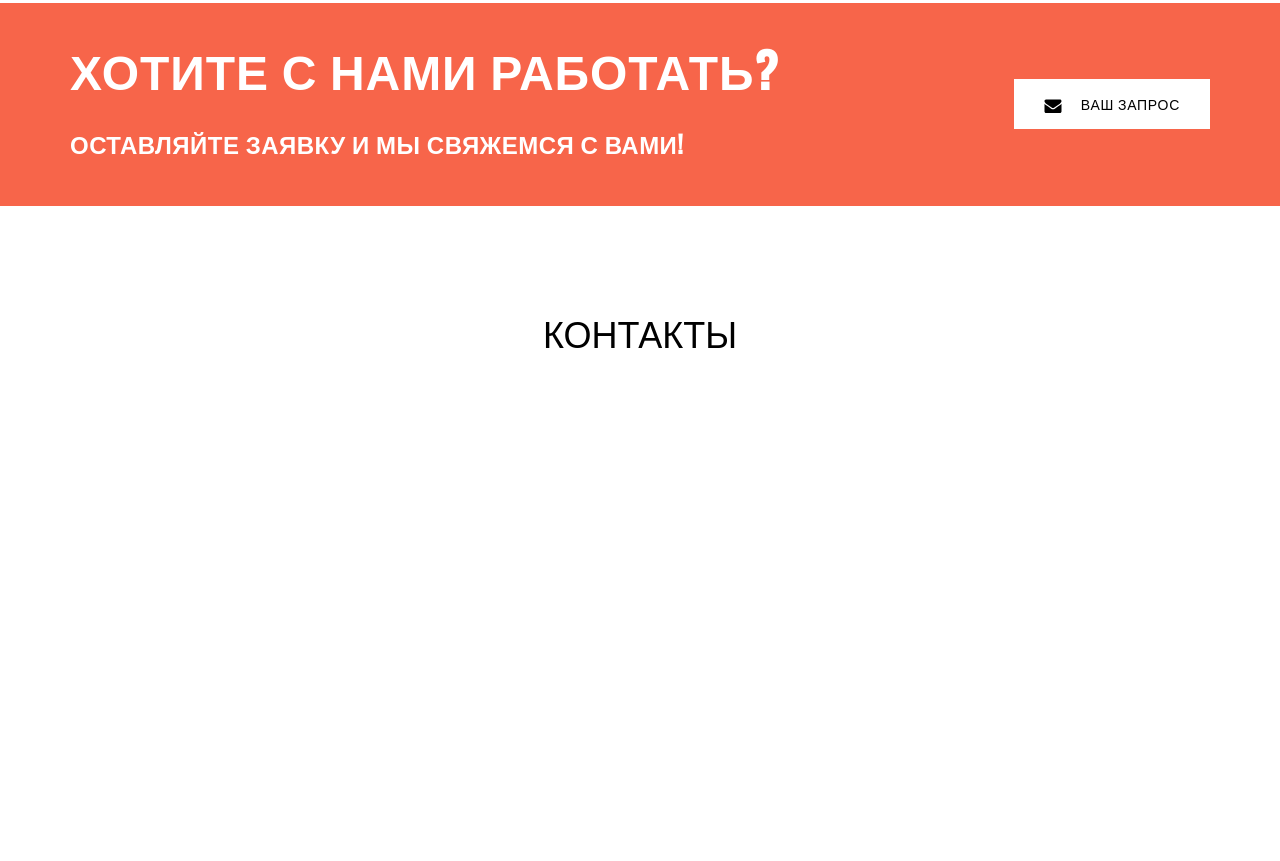
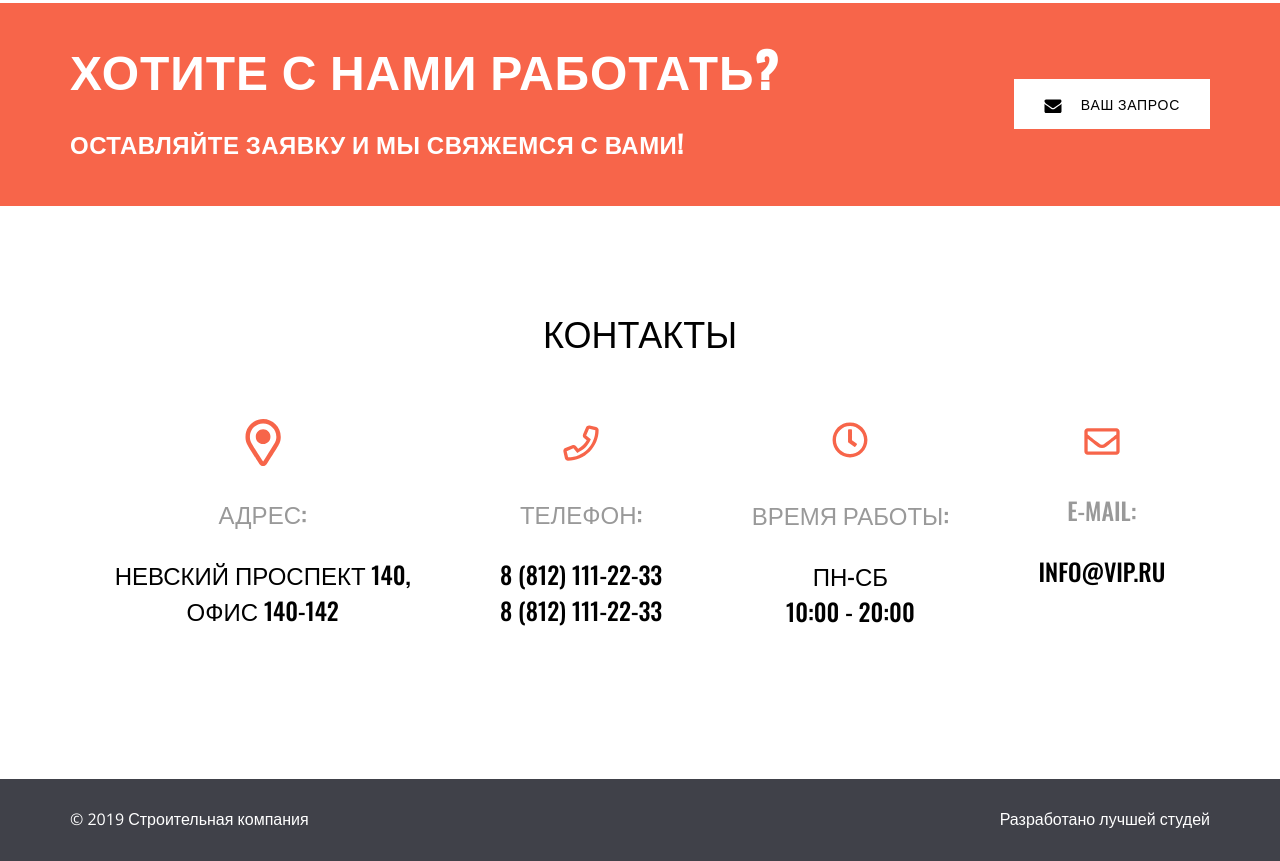
Before and after one commit to SerhiiKurdesha/test-work-2, a plain HTML site: page index.html in a window 1280 px wide. Shown: the part 5683-6544 px from the top of the page. Before the commit the page ends 6192 px from the top, so only its background shows below. Drawn offline with nearby package versions, Linux system fonts and the light colour scheme.

Commit message:
add home

```diff
--- a/index.html
+++ b/index.html
@@ -488,6 +488,53 @@
     <section class="footer">
         <div class="container">
             <h2 class="footer__title">контакты</h2>
+            <ul class="footer__list">
+                <li class="footer__item">
+                    <a href="#" class="footer__link">
+                        <svg width="36" height="48">
+                            <use href="./img/svg/sprite.svg#icon-map"></use>
+                        </svg>
+                        <p class="footer__text">адрес:</p>
+                        <address class="footer__address">невский проспект 140,<br>офис 140-142</address>
+                    </a>
+                </li>
+                <li class="footer__item">
+                    <a href="tel:+8(812)1112233" class="footer__link">
+                        <svg width="36" height="48">
+                            <use href="./img/svg/sprite.svg#icon-tel"></use>
+                        </svg>
+                        <p class="footer__text">телефон:</p>
+                        <span class="footer__inform">8 (812) 111-22-33<br>8 (812) 111-22-33</span>
+                    </a>
+                </li>
+                <li class="footer__item">
+                        <svg width="36" height="42">
+                            <use href="./img/svg/sprite.svg#icon-clock"></use>
+                        </svg>
+                        <p class="footer__text">время работы:</p>
+                        <div class="footer__div">пн-сб<br>10:00 - 20:00</div>
+                </li>
+                <li class="footer__item">
+                    <a href="info@vip.ru" class="footer__link">
+                        <svg width="36" height="45">
+                            <use href="./img/svg/sprite.svg#icon-mail"></use>
+                        </svg>
+                        <p class="footer__text">e-mail:</p>
+                        <span class="footer__inform">info@vip.ru</span>
+                    </a>
+                </li>
+            </ul>
+        </div>
+    </section>
+
+    <!-- FOOTER-LINE -->
+
+    <section class="footer-line">
+        <div class="container">
+            <ul class="footer-line__list">
+                <li class="footer-line__item">© 2019 Строительная компания</li>
+                <li class="footer-line__item">Разработано лучшей студей</li>
+            </ul>
         </div>
     </section>
 
--- /dev/null
+++ b/sass/components/_footer-line.scss
@@ -0,0 +1,14 @@
+.footer-line{
+    padding: 30px 0;
+    background: $second-black-color;
+}
+.footer-line__list{
+    display: flex;
+    justify-content: space-between;
+}
+.footer-line__item{
+    font-style: normal;
+    line-height: 1.37;
+
+    color: $white-color;
+}
--- a/sass/components/_footer.scss
+++ b/sass/components/_footer.scss
@@ -12,3 +12,57 @@
 
     color: $black-color;
 }
+.footer__list{
+    display: flex;
+    justify-content: space-around;
+    margin-top: 60px;
+
+    font-family: $second-font;
+    font-style: normal;
+    font-weight: 500;
+    font-size: 24px;
+    line-height: 1.5;
+    text-align: center;
+    text-transform: uppercase;
+
+    color: $black-color;
+}
+.footer__link{
+    display: flex;
+    flex-direction: column;
+    align-items: center;
+}
+.footer__text{
+    margin-top: 28px;
+    font-family: $second-font;
+    font-style: normal;
+    font-weight: 500;
+    font-size: 24px;
+    line-height: 1.5;
+    text-align: center;
+    text-transform: uppercase;
+
+    color: $gray-color;
+}
+.footer__address,
+.footer__inform{
+    margin-top: 25px;
+    font-family: $second-font;
+    font-style: normal;
+    font-weight: 500;
+    font-size: 24px;
+    line-height: 1.5;
+    text-align: center;
+    text-transform: uppercase;
+
+    color: $black-color;
+    transition: color 400ms cubic-bezier(0.4, 0, 0.2, 1);
+
+    &:hover,
+    &:focus{
+        color: $accent-color;
+    }
+}
+.footer__div{
+    margin-top: 25px;
+}
--- a/sass/main.scss
+++ b/sass/main.scss
@@ -11,3 +11,4 @@
 @import "./components/partners";
 @import "./components/reviews";
 @import "./components/footer";
+@import "./components/footer-line"
```
Also changed, not shown: css/main.css, css/main.min.css, 2 other files.
